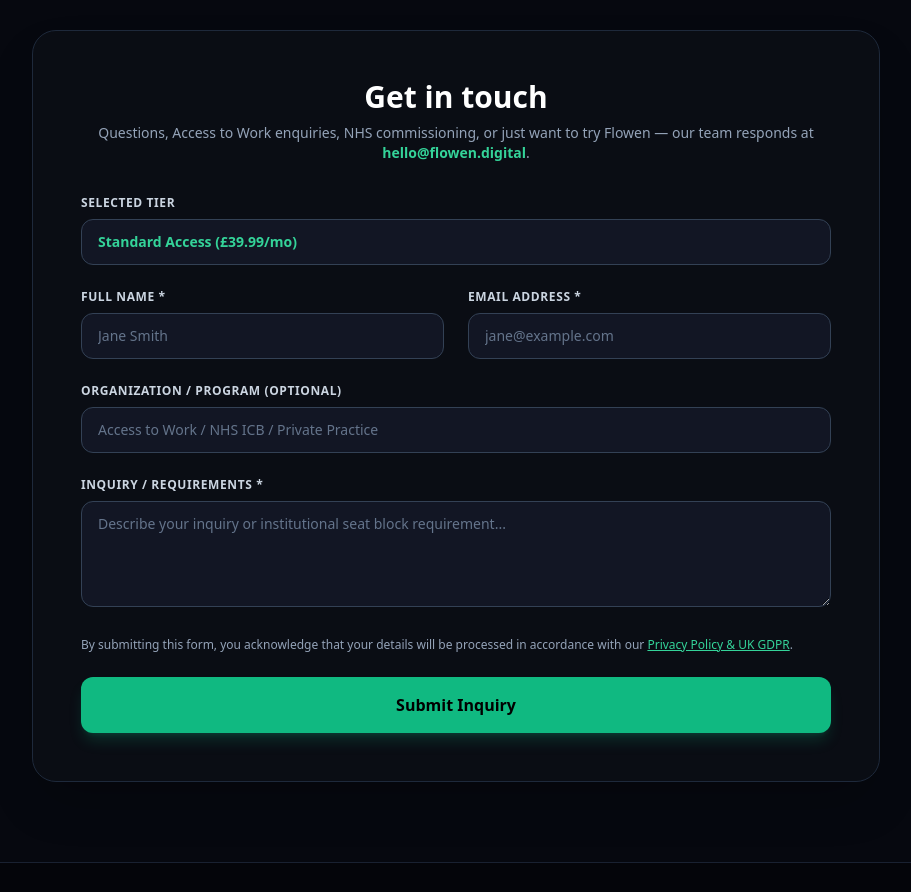
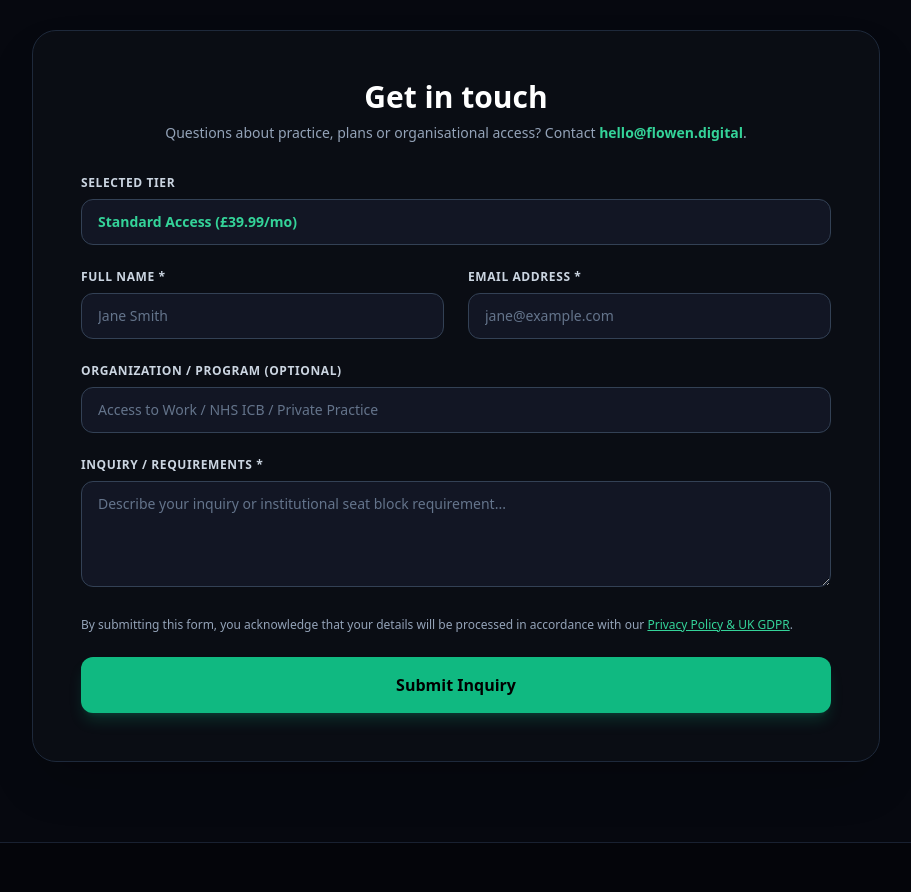
Before and after one commit to flowentechnologies/flowen-platform, a Next.js app: page / in a window 1280 px wide. Shown: the part 7500-8392 px from the top of the page, without its empty margins (184-1095 px from the left). Built offline with nearby package versions, Linux system fonts and the light colour scheme; no server answers.

Commit message:
fix: public factual copy - src/components/home/ContactFormSection.tsx [skip ci]

```diff
--- a/src/components/home/ContactFormSection.tsx
+++ b/src/components/home/ContactFormSection.tsx
@@ -32,7 +32,7 @@
         <div className="text-center mb-8">
           <h2 className="text-3xl font-bold text-white">Get in touch</h2>
           <p className="text-slate-400 mt-2 text-sm">
-            Questions, Access to Work enquiries, NHS commissioning, or just want to try Flowen — our team responds at{' '}
+            Questions about practice, plans or organisational access? Contact{' '}
             <strong className="text-emerald-400">hello@flowen.digital</strong>.
           </p>
         </div>
```
